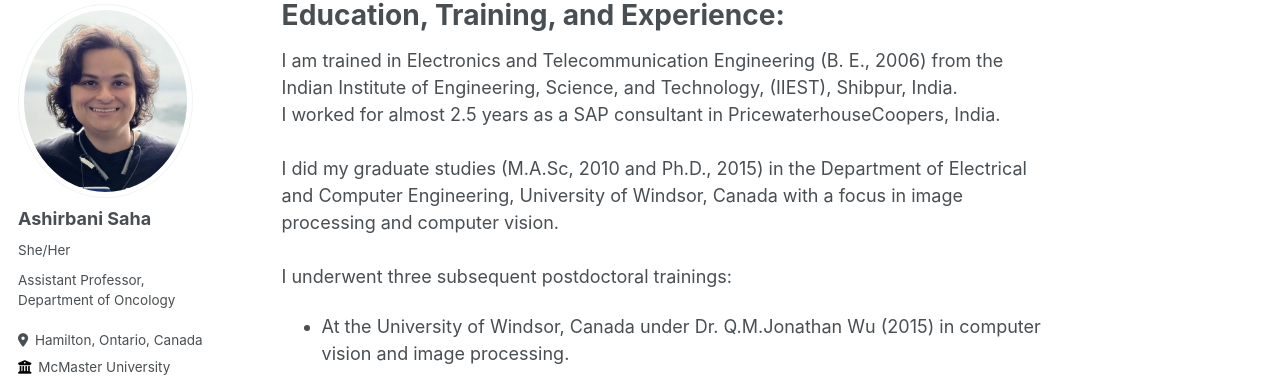
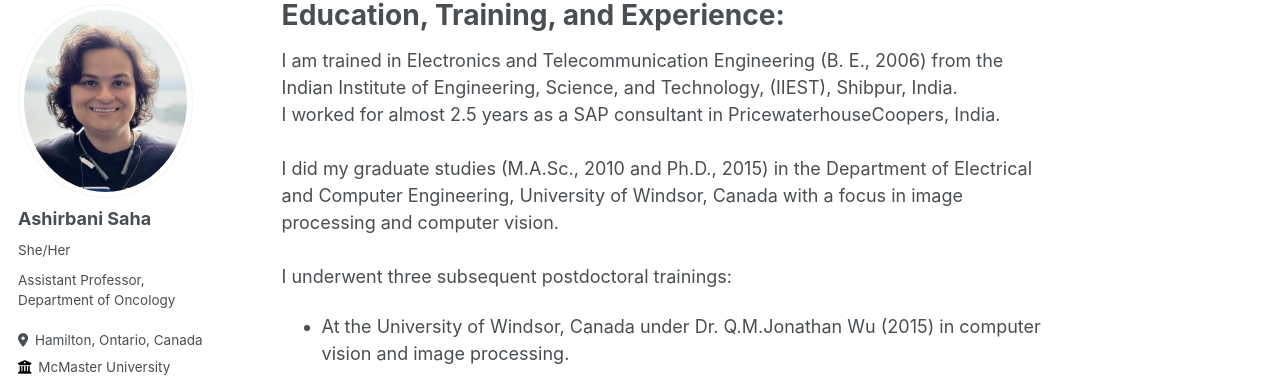
Before and after one commit to asrepo2019/ashirbanisaha, a Jekyll site: the page built from _pages/about.md, in a window 1280 px wide and 900 px high, scrolled down 492 px. Shown: the part 102-479 px from the top of the window. Built offline with Jekyll 4.4.1, drawn with Linux system fonts in a browser that asks for light colours; some web fonts are replaced.

```diff
--- a/_pages/about.md
+++ b/_pages/about.md
@@ -20,7 +20,7 @@ Education, Training, and Experience:
 ======
 I am trained in Electronics and Telecommunication Engineering (B. E., 2006) from the Indian Institute of Engineering, Science, and Technology, (IIEST), Shibpur, India.<br>
 I worked for almost 2.5 years as a SAP consultant in PricewaterhouseCoopers, India.<br>
-I did my graduate studies (M.A.Sc, 2010 and Ph.D., 2015) in the Department of Electrical and Computer Engineering, University of Windsor, Canada with a focus in image processing and computer vision.<br>
+I did my graduate studies (M.A.Sc., 2010 and Ph.D., 2015) in the Department of Electrical and Computer Engineering, University of Windsor, Canada with a focus in image processing and computer vision.<br>
 I underwent three subsequent postdoctoral trainings:
 * At the University of Windsor, Canada under Dr. Q.M.Jonathan Wu (2015) in computer vision and image processing.
 * At Duke University, USA under Dr. Maciej A. Mazurowski in medical imaging applications (2015 - 2018).
```
